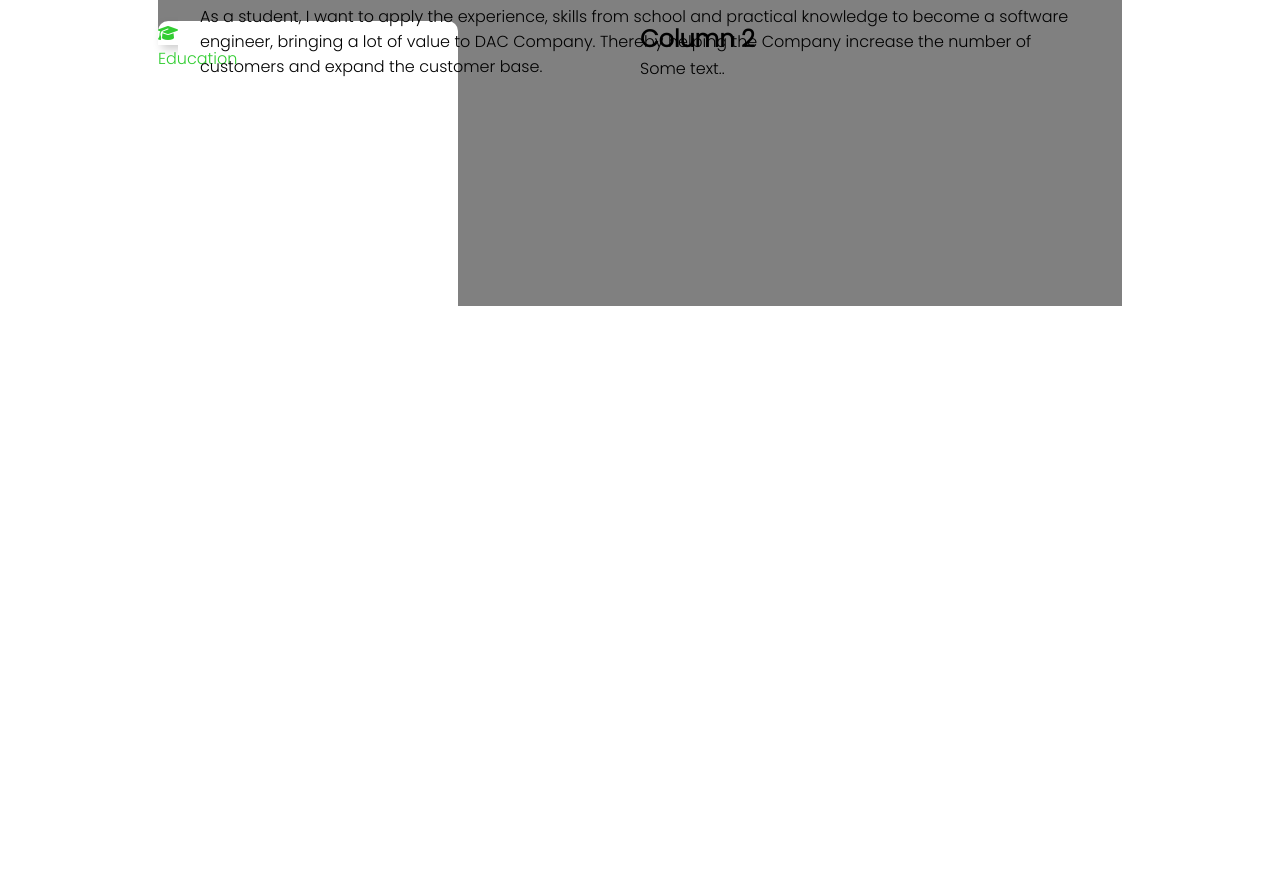
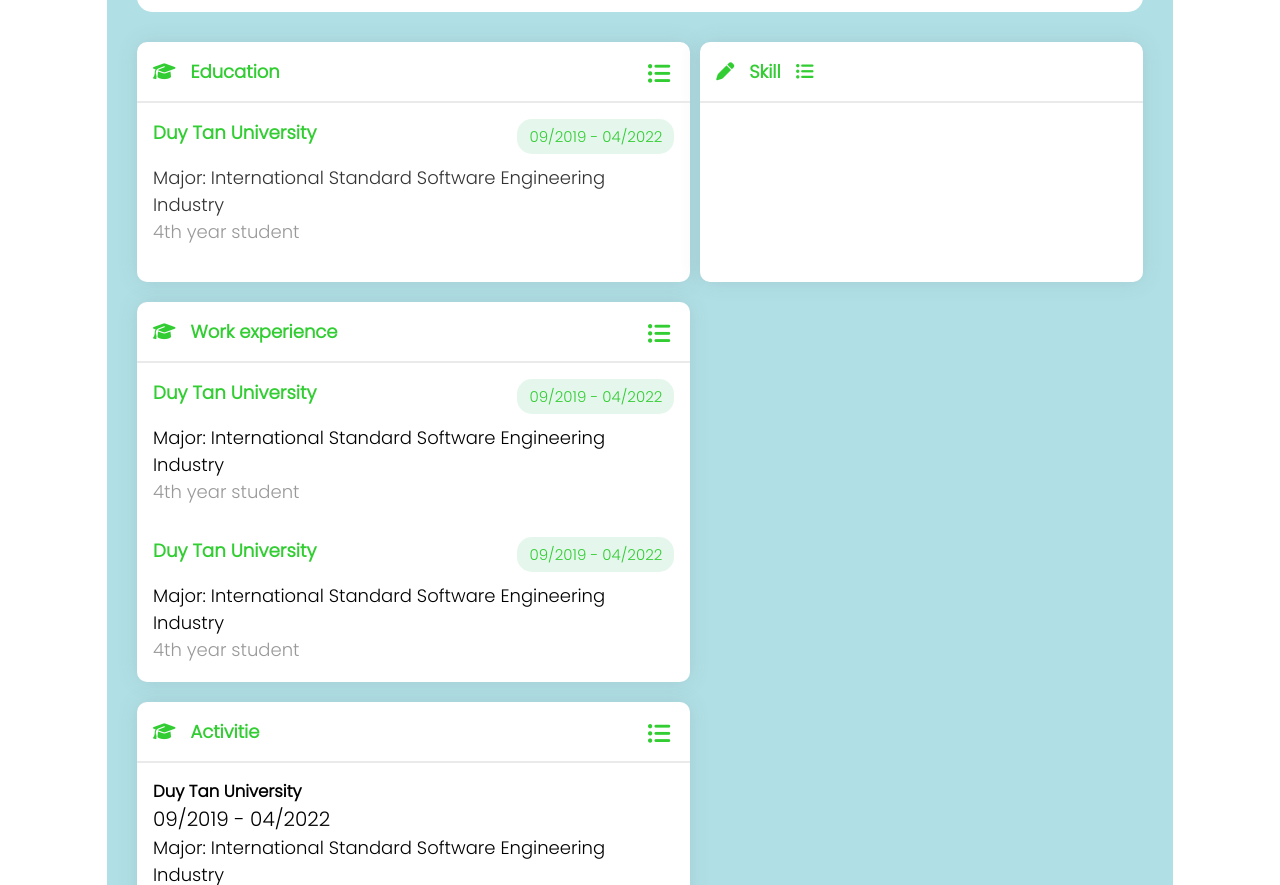
Before and after one commit to HuyHo2404/DemoCV, a plain HTML site: page index.html in a window 1280 px wide. Shown: the part 418-1303 px from the top of the page. Before the commit the page ends 839 px from the top, so only its background shows below. Drawn offline with Linux system fonts and the light colour scheme.

Commit message:
Huy add: 26/10/2022

```diff
--- a/index.html
+++ b/index.html
@@ -9,9 +9,9 @@
     <title>CV</title>
 </head>
 <body>
-    <div class="container">
+    <div class="grid-container">
         <div id="header">
-            <div class="profile">
+            <div class="grid-1">
                 <div class="information">
                     <img src="./Huy01.jpg" alt="img profile">
                     <div class="name">
@@ -21,6 +21,7 @@
                 </div>
                 <div class="module">
                     <div class="module-title">
+                        <div class="module-title-left">
                             <div class="li">
                                 <span class="fa-solid fa-calendar"></span><p>24/04/2001</p>
                             </div>
@@ -30,6 +31,8 @@
                             <div class="li">
                                 <span class="fa-solid fa-envelope"></span><p>hoquanghuy2404@gmail.com</p>
                             </div>
+                        </div>
+                        <div class="module-title-right">
                             <div class="li">
                                 <span class="fa-brands fa-github"></span><p>https://github.com/HuyHo2404</p>
                             </div>
@@ -42,6 +45,7 @@
                         </div>
                     </div>
                 </div>
+            </div>
             <div class="module-content">
                 <p>As a student, I want to apply the experience, skills from school and practical knowledge to become a software engineer, bringing a lot of value to DAC Company. Thereby helping the Company increase the number of customers and expand the customer base.</p>
             </div>
@@ -49,22 +53,109 @@
         </div>
 
         <div class="information-layout">
-            <div class="row">
-                <div class="column">
-                    <div class="education-layout">
-                        <div class="edu-above">
-                            <i class="fas fa-graduation-cap"></i>
-                            <p>Education</p>
+            <div class="grid-2">
+                <div class="column-left">
+                    <div class="des education-layout">
+                        <div class="part-above">
+                            <div class="above-left">
+                                <span class="fas fa-graduation-cap"></span>
+                                <h4>Education</h4>
+                            </div>
+                            <div class="above-right">
+                                <i class="fa-solid fa-list-ul"></i>
+                            </div>
+
                         </div>
                         <div class="edu-below">
+                            <div class="section-info">
+                                <div class="edu-school">
+                                    <h5>Duy Tan University</h5>
+                                </div>
+                                <div class="edu-date">
+                                    <p>09/2019 - 04/2022</p>
+                                </div>
+                            </div>
+                            <div class="content-des">
+                                <p style="color: #333">Major: International Standard Software Engineering Industry</p>
+                                <p style="color: #999;">4th year student</p>
+                            </div>
+                        </div>
+                    </div>
+                    <div class="des work-layout">
+                        <div class="part-above">
+                            <div class="above-left">
+                                <span class="fas fa-graduation-cap"></span>
+                                <h4>Work experience</h4>
+                            </div>
+                            <div class="above-right">
+                                <i class="fa-solid fa-list-ul"></i>
+                            </div>
+
+                        </div>
+                        <div class="edu-below">
+                            <div class="section-info">
+                                <div class="edu-school">
+                                    <h5>Duy Tan University</h5>
+                                </div>
+                                <div class="edu-date">
+                                    <p>09/2019 - 04/2022</p>
+                                </div>
+                            </div>
+                            <div class="content-des">
+                                <p>Major: International Standard Software Engineering Industry</p>
+                                <p style="color: #999;">4th year student</p>
+                            </div>
+                        </div>
+                        <div class="edu-below">
+                            <div class="section-info">
+                                <div class="edu-school">
+                                    <h5>Duy Tan University</h5>
+                                </div>
+                                <div class="edu-date">
+                                    <p>09/2019 - 04/2022</p>
+                                </div>
+                            </div>
+                            <div class="content-des">
+                                <p>Major: International Standard Software Engineering Industry</p>
+                                <p style="color: #999;">4th year student</p>
+                            </div>
+                        </div>
+                    </div>
+                    <div class="des education-layout2">
+                        <div class="part-above">
+                            <div class="above-left">
+                                <i class="fas fa-graduation-cap"></i>
+                                <h4>Activitie</h4>
+                            </div>
+                            <div class="above-right">
+                                <i class="fa-solid fa-list-ul"></i>
+                            </div>
+                        </div>
+                        <div class="edu-below">
+                            <div class="school-time">
+                                <h5>Duy Tan University</h5>
+                            </div>
+                            <div class="school-time">
+                                <p>09/2019 - 04/2022</p>
+                            </div>
+                            <div class="content-des">
+                                <p>Major: International Standard Software Engineering Industry</p>
+                                <p>4th year student</p>
+                            </div>
+                        </div>
+                    </div>
+                </div>
+                <div class="column-right">
+                    <div class="des education-layout">
+                        <div class="part-above">
+                            <i class="fa-solid fa-pen"></i>
+                            <h4>Skill</h4>
+                            <i class="fa-solid fa-list-ul"></i>
+                        </div>
+                        <div class="skill-below">
 
                         </div>
                     </div>
-
-                </div>
-                <div class="column">
-                  <h2>Column 2</h2>
-                  <p>Some text..</p>
                 </div>
             </div>
         </div>
--- a/style.css
+++ b/style.css
@@ -9,6 +9,11 @@
     box-sizing: border-box;
 }
 
+main{
+    width: 100vh;
+    margin: 20px auto;
+}
+
 body{
     font-family: 'Poppins', sans-serif;
     justify-content: center;
@@ -16,23 +21,38 @@
     display: flex;
 }
 
-.container{
+/* Tạo grid column vs row */
+.grid-container{
     height: auto;
-    background: gray;
+    max-width: 1066px;
+    background: #B0E0E6;
+    display: grid;
+    padding: 30px;
+    gap: 10px;
+    grid-template-columns: 4fr;
+
 }
 
+.grid-2{
+	display: grid;
+  	grid-template-columns: 2fr 1.6fr;
+    gap: 10px;
+}
+
+.grid-container > div{
+    padding: 20px 0;
+    font-size: 20px;
+}
+
+/* Header */
 #header{
-    max-width: 900px;
-    height: 360px;
     background: white;
-    padding: 15px 0;
+    padding: 15px;
     border-radius: 15px;
-    margin: 32px;
 }
 
 img{
     padding: 15px;
-    margin-left: 40px;
     margin-top: 0;
     width: 150px;
     height: 150px;
@@ -40,17 +60,23 @@
     border-radius: 50%;
 }
 
-.profile .information{
-    display: inline-block;
+.grid-1 .information{
+    display: flex;
 }
 
 .name{
     color: var(--main-color);
+    margin-left: 50px;
 }
 
 .module{
-    display: inline-flex;
+    margin-left: 180px;
     margin-bottom: 10px;
+}
+
+.module-title{
+    display: flex;
+    color: #999;
 }
 
 .module-title p{
@@ -58,35 +84,83 @@
     margin-left: 10px;
 }
 
+.module-title-left{
+    padding-left: 20px;
+}
+
+.module-title-right{
+    padding-left: 20px;
+}
 .module-content{
-    padding: 10px;
-    flex-wrap: wrap;
+    padding: 15px;
+    color: #999;
 }
 
 /* layout */
 
-.column {
-    float: left;
-    width: 50%;
-    padding: 15px 0;
-    height: 300px; /* Should be removed. Only for demonstration */
-  }
 
-  .row:after {
-    content: "";
-    display: table;
-    clear: both;
-  }
+.des{
+    background: white;
+    border-radius: 10px;
+    margin-bottom: 20px;
+    box-shadow: 0 0 20px 0 rgb(97 97 97 / 15%);
+}
 
 .education-layout{
-    width: 300px;
-    height: 400px;
-    border-radius: 10px;
-    background: white;
+    height: 240px;
 }
 
-.edu-above{
+.work-layout{
+    height: 380px;
+}
+
+.part-above{
+    display: inline block;
+    padding: 16px;
+    color: var(--main-color);
+    border-bottom: 2px solid #eaeaea;
+    font-size: 18px;
+    position: relative;
+}
+
+.part-above .above-right{
+    float: right;
+    display: flex;
+    position: absolute;
+    right: 20px;
+    top: 20px;
+    font-size: 23px;
+}
+
+.part-above h4{
     display: inline;
+    padding: 10px;
+}
+
+.edu-below{
+    padding: 16px;
+}
+
+.section-info{
+    display: flex;
+    justify-content: space-between;
+    margin-bottom: 10px;
+}
+
+.edu-school{
     color: var(--main-color);
-    box-shadow: 4px 4px 10px rgba(0, 0, 0, 0.2);
+    font-size: 22px;
 }
+
+.section-info .edu-date{
+    font-size: 15px;
+    padding: 6px 12px;
+    border-radius: 15px;
+    float: right;
+    background-color: #e5f7ed;
+    color: var(--main-color);
+}
+
+.content-des {
+    font-size: 18px;
+}
```
Lines whose indentation alone changed are shown as unchanged.
